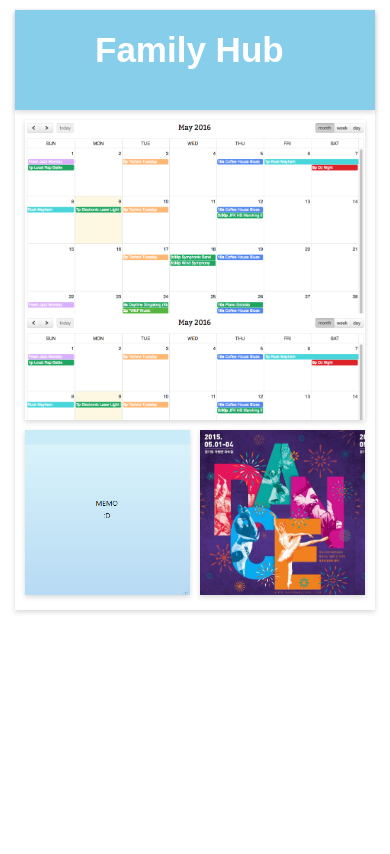
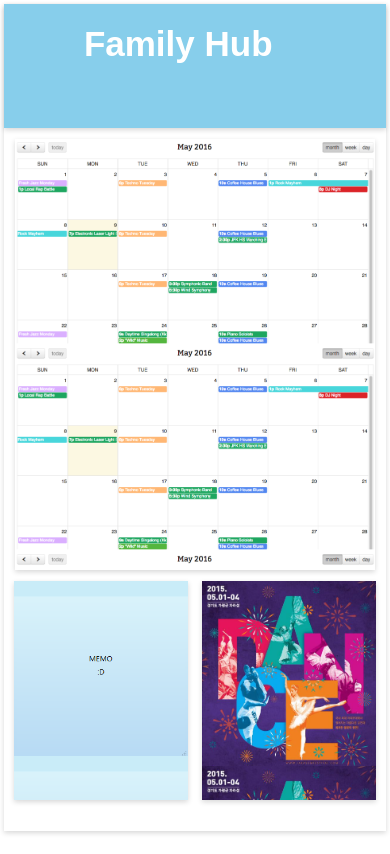
Before and after one commit to 14codinggroup/Hackathon, a website: page index.html in a window 390 px wide. Drawn offline with Linux system fonts and the light colour scheme.

Commit message:
mobile version index

```diff
--- a/index.html
+++ b/index.html
@@ -2,6 +2,7 @@
 <html lang="en">
 <head>
     <meta charset="UTF-8">
+    <meta name="viewport" content="width=device-width, initial-scale=1">
     <style>
         html, body{
             width: 100%;
@@ -14,12 +15,8 @@
             position: relative;
             display: block;
             background: #ffffff;
-
-            margin-left: auto;
-            margin-right: auto;
-            margin-top: 10px;
-            width: 360px;
-            height: 600px;
+            margin: 1%;
+            height: 98%;
             box-shadow: 0 2px 5px rgba(11, 12, 12, 0.16);
         }
         .HeaderContent{
@@ -28,8 +25,7 @@
             background: skyblue;
 
             margin: 0 auto;
-            width: 360px;
-            height: 100px;
+            height: 15%;
             text-align: center;
 
             box-shadow: 0 2px 5px rgba(11, 12, 12, 0.16);
@@ -44,11 +40,9 @@
             position: relative;
             display: block;
             background: #ffffff;
-            margin-top: 10px;
-            margin-left: 10px;
-            margin-right: 10px;
-            width: 340px;
-            height: 300px;
+            margin: 3%;
+            width: 94%;
+            height: 52%;
             text-align: center;
             background: url('./public/resource/calendar.png');
             background-size: contain;
@@ -74,8 +68,8 @@
             float:left;
             display: block;
             background: #ffffff;
-            width: 165px;
-            height: 165px;
+            width: 48%;
+            height: 26vh;
             text-align: center;
             background: url('./public/resource/memo.png');
             background-size: contain;
@@ -89,8 +83,8 @@
             float:right;
             display: block;
             background: #ffffff;
-            width: 165px;
-            height: 165px;
+            width: 48%;
+            height: 26vh;
             text-align: center;
             background: url('./public/resource/event.png');
             background-size: contain;
--- a/package.json
+++ b/package.json
@@ -4,5 +4,6 @@
   "dependencies":
   {
     "express": "~4.13.1",
+    "socket.io": "^1.4.8"
   }
 }
```
